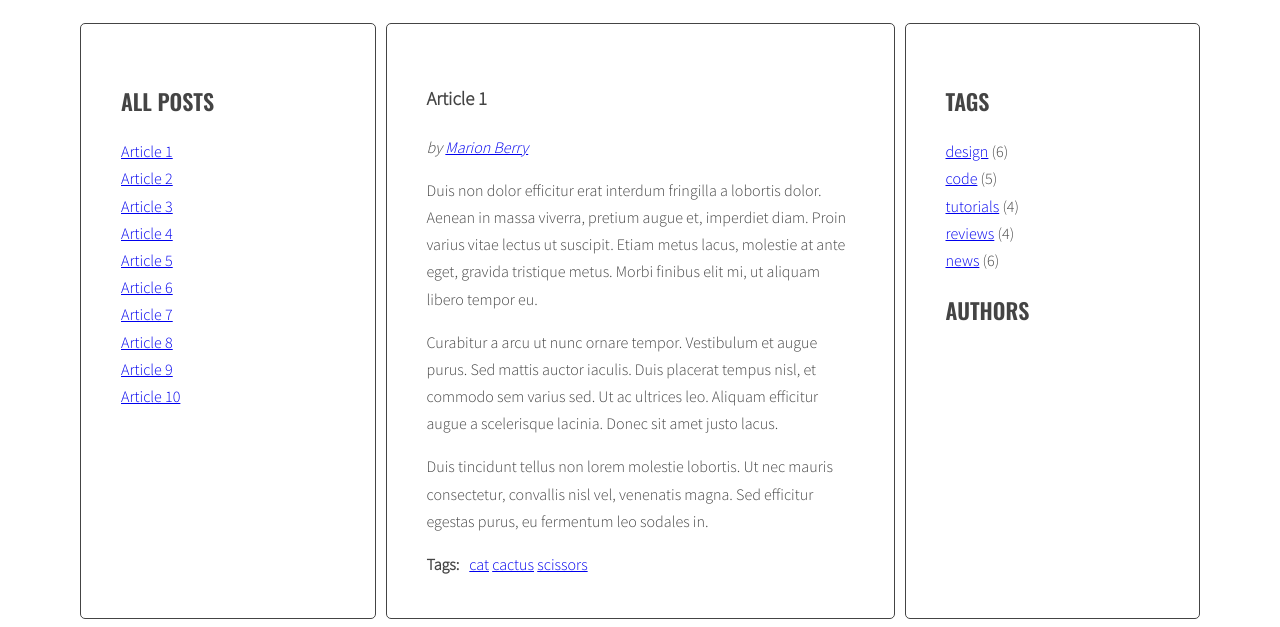
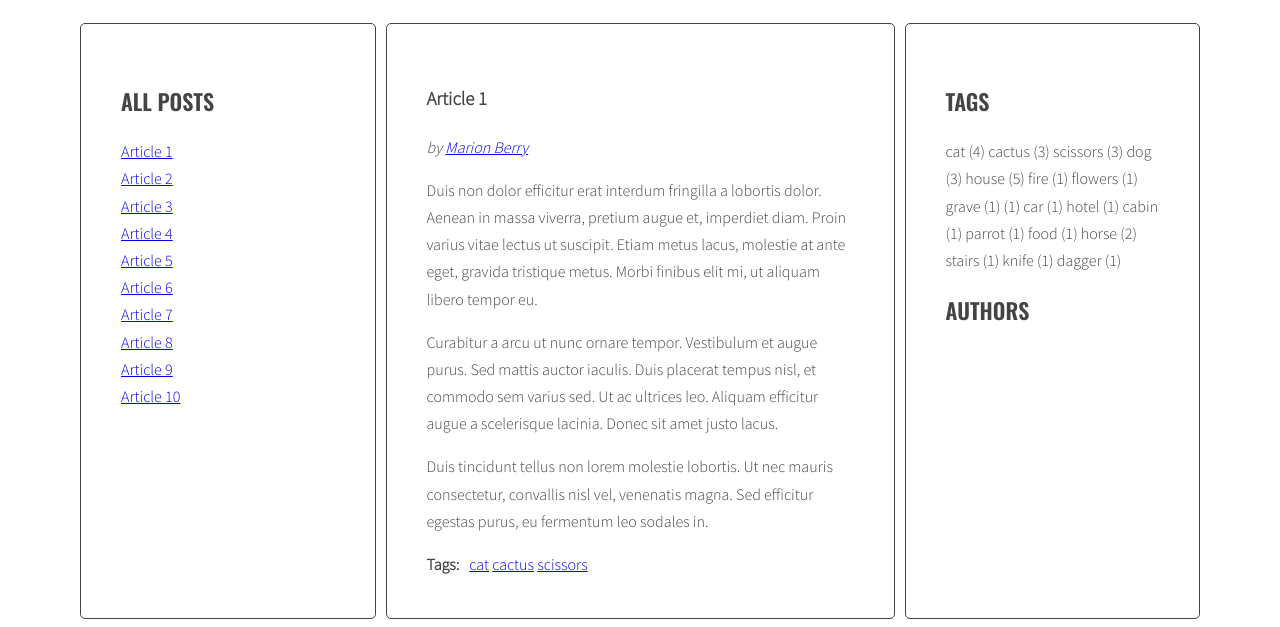
Before and after one commit to BielecPiotr/javascript-blog, a website: page index.html in a window 1280 px wide. Shown: the part 220-847 px from the top of the page. Drawn offline with nearby package versions, Linux system fonts and the light colour scheme.

Commit message:
add calculateTagsParams

```diff
--- a/index.html
+++ b/index.html
@@ -153,11 +153,6 @@
             <aside class="sidebar">
               <h2 class="section-title">Tags</h2>
               <ul class="list tags">
-                <li><a href="#">design</a> <span>(6)</span></li>
-                <li><a href="#">code</a> <span>(5)</span></li>
-                <li><a href="#">tutorials</a> <span>(4)</span></li>
-                <li><a href="#">reviews</a> <span>(4)</span></li>
-                <li><a href="#">news</a> <span>(6)</span></li>
               </ul>
               <h2 class="section-title">Authors</h2>
               <ul class="list authors">
--- a/js/script.js
+++ b/js/script.js
@@ -52,7 +52,10 @@
     optTitleSelector = '.post-title',
     optArticleTagsSelector = '.post-tags .list',
     optTitleListSelector = '.titles',
-    optArticleAuthorSelector = '.post-author';
+    optArticleAuthorSelector = '.post-author',
+    optTagListSelector = '.tags.list',
+    optCloudClassCount = 5,
+    optCloudClassPrefix = 'tag-size-';
 
   const generateTitleLinks = function(customSelector = ''){
     console.log('customSelector: ' + customSelector);
@@ -98,7 +101,31 @@
 
   generateTitleLinks();
 
+  const calculateTagsParams = function(tags){
+    /* creare params object*/
+    let params = {max: 0, min: 999999};
+    console.log('params ', params);
+
+
+    /* START LOOP for params object*/
+    for(let tag in tags){
+      console.log(tag + ' is used ' + tags[tag] + ' times');
+
+      /* find max and min params for tags */
+      params.max = Math.max(tags[tag], params.max);
+      params.min = Math.min(tags[tag], params.min);
+
+    /* END LOOP for params object*/
+    }
+
+    return params;
+  };
+
+
   const generateTags = function(){
+
+    /* create a new variable allTags with an empty array */
+    let allTags = {};
 
     /* find all articles */
     const articles = document.querySelectorAll(optArticleSelector);
@@ -141,6 +168,15 @@
         html = html + ' ' + tagHTML;
         console.log('html: ' + html);
 
+        /* check if this link is NOT already in allTags */
+        if(!allTags[tag]){
+
+          /* add tag to allTags object */
+          allTags[tag] = 1;
+        } else {
+          allTags[tag]++;
+        }
+
 
       /* END LOOP: for each tag */
       }
@@ -150,6 +186,30 @@
 
     /* END LOOP: for every article: */
     }
+
+    /* find list of tags in right column */
+    const tagList = document.querySelector('.tags');
+
+
+    /* create variable for all links HTML code */
+    const tagsParams = calculateTagsParams(allTags);
+    console.log('tagsParams:', tagsParams)
+    let allTagsHTML = '';
+
+
+    /* START LOOP: for each tag in allTags: */
+    for(let tag in allTags){
+
+      /* generate code of a link and add it to allTagsHTML */
+      allTagsHTML += tag + ' (' + allTags[tag] + ') ';
+
+
+    /* END LOOP: for each tag in allTags: */
+    }
+
+    /* add HTML from allTagsHTML to tagList */
+    tagList.innerHTML = allTagsHTML;
+
   };
 
   generateTags();
@@ -299,7 +359,6 @@
     /* END LOOP: for each active author link */
     }
 
-
     /* find all author links with "href" attribute equal to the "href" constant */
     const hrefAuthorLinks = document.querySelectorAll('a[href="' + href + '"]');
     console.log('hrefAuthorLinks: ' + hrefAuthorLinks);
@@ -326,6 +385,7 @@
     const allAuthorsLinks = document.querySelectorAll('a[href^="#author"]');
     console.log('allAuthorsLinks: ', allAuthorsLinks);
 
+
     /* START LOOP: for each link */
     for(let allAuthorsLink of allAuthorsLinks){
 
@@ -340,5 +400,4 @@
   addClickListenersToAuthors();
 
 
-
 }
```
